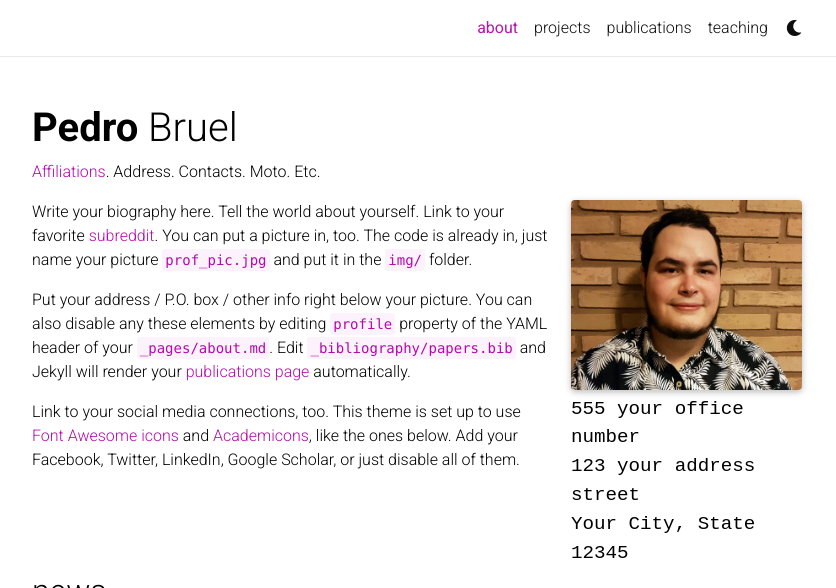
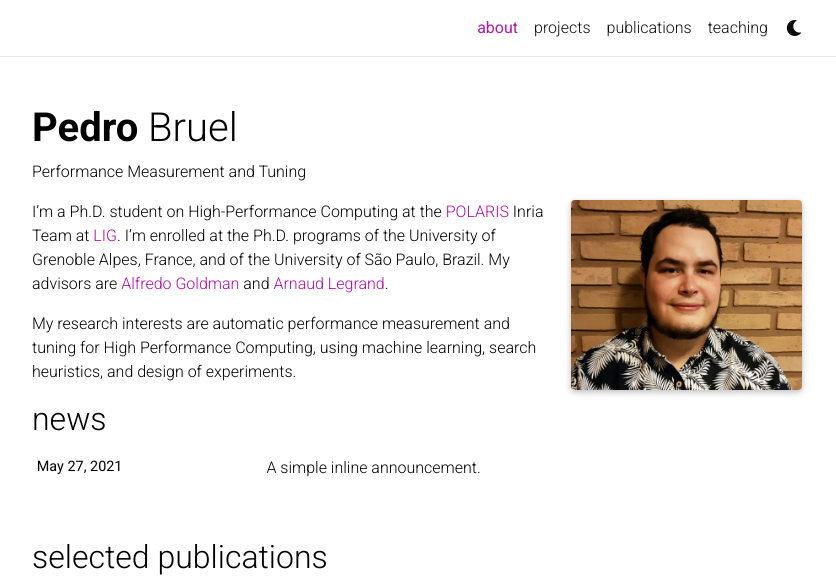
Before and after one commit to phrb/phrb.github.io, a Jekyll site: the page built from _pages/about.md, in a window 1280 px wide and 1050 px high, cut to the strip 0-588 px from the top of the window. Shown: the whole strip, without its empty margins (223-1059 px from the left). Built offline with Jekyll 4.4.1, drawn with Linux system fonts in a browser that asks for light colours; nearby versions of some CDN libraries; a style sheet for code colours, icons or effects is not loaded.

Commit message:
Update about page and pubs

```diff
--- a/_pages/about.md
+++ b/_pages/about.md
@@ -2,23 +2,25 @@
 layout: about
 title: about
 permalink: /
-description: <a href="#">Affiliations</a>. Address. Contacts. Moto. Etc.
+description: Performance Measurement and Tuning
 
 profile:
   align: right
   image: prof_pic.jpg
-  address: >
-    <p>555 your office number</p>
-    <p>123 your address street</p>
-    <p>Your City, State 12345</p>
+  address:
 
 news: true  # includes a list of news items
 selected_papers: true # includes a list of papers marked as "selected={true}"
 social: true  # includes social icons at the bottom of the page
 ---
 
-Write your biography here. Tell the world about yourself. Link to your favorite [subreddit](http://reddit.com){:target="\_blank"}. You can put a picture in, too. The code is already in, just name your picture `prof_pic.jpg` and put it in the `img/` folder.
+I'm    a    Ph.D.     student    on   High-Performance    Computing    at    the
+[POLARIS](https://team.inria.fr/polaris/)         Inria          Team         at
+[LIG](https://www.liglab.fr/).   I'm  enrolled at  the  Ph.D.   programs of  the
+University  of Grenoble  Alpes,  France, and  of the  University  of São  Paulo,
+Brazil.   My advisors  are [Alfredo  Goldman](https://www.ime.usp.br/~gold/new/)
+and [Arnaud Legrand](http://mescal.imag.fr/membres/arnaud.legrand/).
 
-Put your address / P.O. box / other info right below your picture. You can also disable any these elements by editing `profile` property of the YAML header of your `_pages/about.md`. Edit `_bibliography/papers.bib` and Jekyll will render your [publications page](/al-folio/publications/) automatically.
-
-Link to your social media connections, too. This theme is set up to use [Font Awesome icons](http://fortawesome.github.io/Font-Awesome/){:target="\_blank"} and [Academicons](https://jpswalsh.github.io/academicons/){:target="\_blank"}, like the ones below. Add your Facebook, Twitter, LinkedIn, Google Scholar, or just disable all of them.
+My research interests are automatic  performance measurement and tuning for High
+Performance Computing, using machine learning,  search heuristics, and design of
+experiments.
```
Also changed, not shown: _pages/publications.md (+1 -1 lines).
